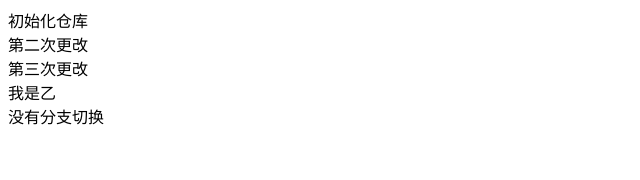
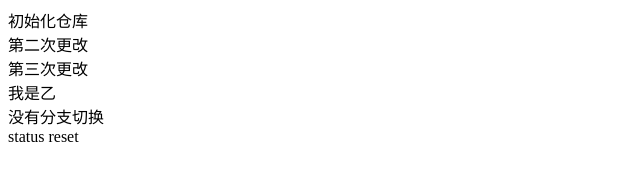
Before and after one commit to ldyzzz/day01, a plain HTML site: page index.html in a window 1280 px wide. Shown: the full height of the page, 0-640 px from the left. Drawn offline with Linux system fonts and the light colour scheme.

```diff
--- a/index.html
+++ b/index.html
@@ -11,5 +11,7 @@
     <div>第三次更改</div>
     <div>我是乙</div>
     <div>没有分支切换</div>
+    <span>status</span>
+    <span>reset</span>
 </body>
 </html>
```
